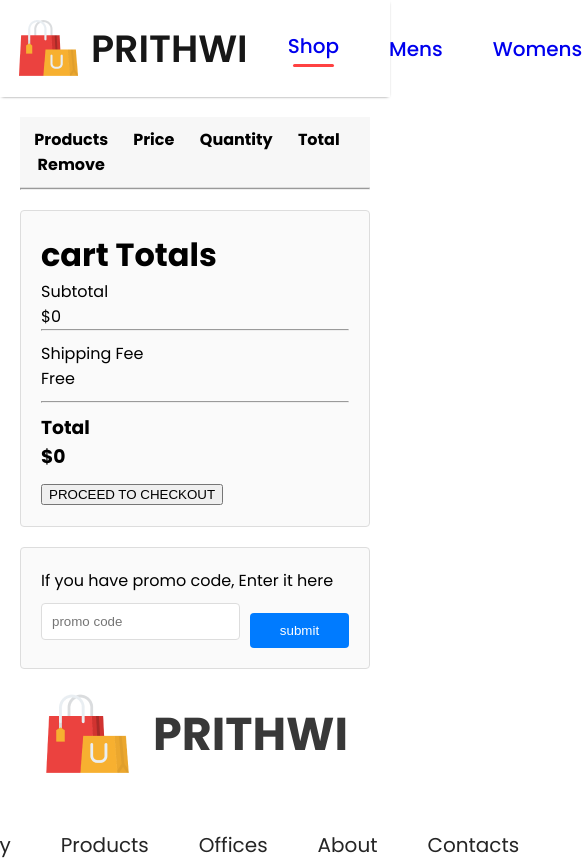
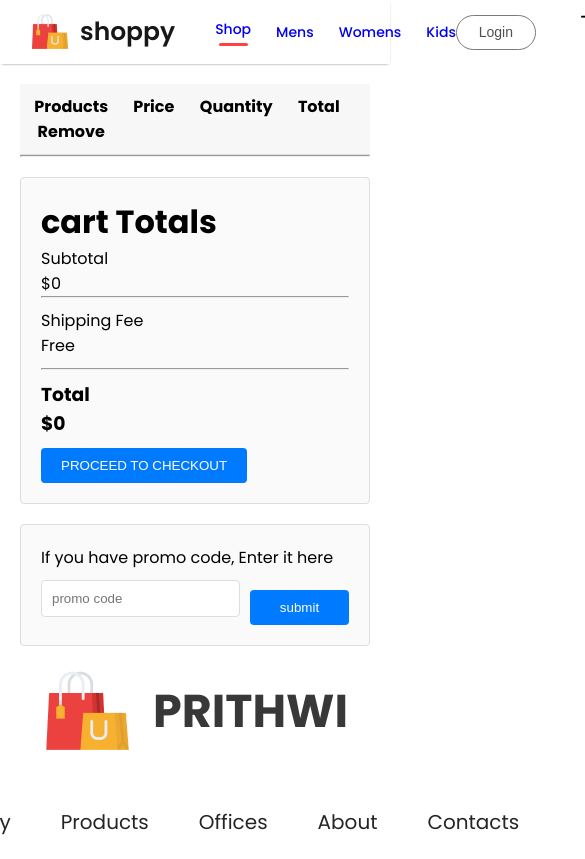
Before and after one commit to theprithwisingh/Frontend-E-commerce-online-store-Full-Stack-web-Applicati, a React (Vite) app: page /cart in a window 390 px wide. Shown: the top 859 px of the page, 585 px wide, since content can reach past the window. Built offline with nearby package versions, Linux system fonts and the light colour scheme.

Commit message:
navbar modification

```diff
--- a/src/App.jsx
+++ b/src/App.jsx
@@ -15,7 +15,6 @@
     <div>
         <BrowserRouter>
         <Navbar/>
-
         <Routes>
             <Route path='/' element={<Shop/>}/>
             <Route path='/mens' element={<ShopCategory banner={men_banner} category="men"/>}/>
@@ -29,9 +28,7 @@
         </Routes>
         <Footer/>
         </BrowserRouter>
-
     </div>
   )
 }
-
 export default App;
--- a/src/Components/CartItems/CartItems.css
+++ b/src/Components/CartItems/CartItems.css
@@ -236,6 +236,15 @@
   .cartitems-total-item h3 {
     margin: 0;
   }
+  #btn{
+    padding: 10px 20px;
+    border: none;
+    background-color: #007bff;
+    color: #fff;
+    cursor: pointer;
+    border-radius: 4px;
+    transition: background-color 0.3s ease;
+  }
 
   .cartitems-promocode {
     padding: 20px;
@@ -290,6 +299,8 @@
 
     .cartitems-promobox button {
       margin-top: 10px;
+
+
     }
   }
 
--- a/src/Components/CartItems/CartItems.jsx
+++ b/src/Components/CartItems/CartItems.jsx
@@ -18,7 +18,7 @@
         <hr />
         {all_products.map((e)=>{
             if(cartItems[e.id]>0){
-            return <div key={e}>
+            return <div key={e.id}>
             <div className="cartitems-format">
                 <img src={e.image} alt="" className='carticon-product-icon'/>
                 <p>{e.name}</p>
@@ -50,13 +50,13 @@
                 <h3>${getTotalCartAmount()}</h3>
              </div>
           </div>
-          <button>PROCEED TO CHECKOUT</button>
+          <button id='btn'>PROCEED TO CHECKOUT</button>
          </div>
          <div className='cartitems-promocode'>
           <p>If you have  promo code, Enter it here</p>
           <div className='cartitems-promobox'>
              <input type="text" placeholder='promo code'/>
-             <button>submit</button>
+             <button >submit</button>
           </div>
          </div>
         </div>
--- a/src/Components/Footer/Footer.jsx
+++ b/src/Components/Footer/Footer.jsx
@@ -40,5 +40,4 @@
       </div>
   )
 }
-
 export default Footer;
--- a/src/Components/Navbar/Navbar.css
+++ b/src/Components/Navbar/Navbar.css
@@ -76,3 +76,72 @@
     background: red;
     color: white;
 }
+.nav_dropdown{
+    display: none;
+}
+@media(max-width:1280px){
+    .navbar{
+        padding:12px 50px;
+    }
+    .nav-logo img{
+        width:40px;
+    }
+    .nav-logo p{
+        font-size: 25px;
+    }
+    .nav-menu{
+        gap: 30px;
+        font-size: 16px;
+    }
+    .nav-login-cart button{
+        width:120px;
+        height:45px;
+        font-size:16px;
+    }
+    .nav-cart-count{
+        margin-left:-40px;
+        font-size:12px;
+    }
+}
+@media (max-width:1024px) {
+    .navbar{
+        padding:12px 30px;
+    }
+    .nav-menu{
+      gap: 25px;
+      font-size: 14px;
+    }
+    .nav-login-cart button{
+        width: 80px;
+        height: 35px;
+        font-size: 14px;
+    }
+
+    .nav-login-cart img{
+        width:30px;
+    }
+    .nav-cart-count{
+        width: 18px;
+        height: 18px;
+    }
+}
+@media (max-width){
+    .navbar{
+        padding: 10px 0px;
+    }
+    .nav-dropdown{
+        display: block;
+        width:30px;
+        rotate:-90deg;
+        transition: 0.5s;
+    }
+    .nav-menu{
+        display: flex;
+        height: 80px;
+        width: 100%;
+        position:absolute;
+        background-color: white;
+        justify-content: center;
+        top: 50px;
+    }
+}
--- a/src/Components/Navbar/Navbar.jsx
+++ b/src/Components/Navbar/Navbar.jsx
@@ -1,20 +1,29 @@
-import React, { useContext, useState } from 'react'
+import React, { useContext, useRef, useState } from 'react'
 import { Link } from 'react-router-dom';
 import './Navbar.css'
 import logo from '../Assets/logo.png'
 import cart_icon from '../Assets/cart_icon.png'
+import nav_dropdown from '../Assets/nav-dropdown.png'
 import { ShopContext } from '../../Context/ShopContext';
+
 function Navbar() {
   const [menu, setMenu]  =useState("shop");
   const {getTotalCartItems} =useContext(ShopContext);
+  const menuRef = useRef()
+
+  const dropdown_toggle =(e)=>{
+     menuRef.current.classList.toggle('nav-menu-visible');
+     e.target.classList.toggle('open');
+  }
   // hr tag
   return (
     <div className='navbar'>
        <div className='nav-logo'>
          <img src={logo} alt="" />
-         <p>PRITHWI</p>
+         <p>shoppy</p>
        </div>
-       <ul className='nav-menu'>
+       <img className='nav_dropdown' onClick={dropdown_toggle} src={nav_dropdown} alt="" />
+       <ul ref={menuRef} className='nav-menu'>
          <li onClick={()=>{setMenu("shop")}}><Link to='/' style={{ textDecoration: 'none' }}>Shop</Link>{menu==="shop"?<hr/>:<></>}</li>
          <li onClick={()=>{setMenu("mens")}}><Link to='/mens' style={{ textDecoration: 'none' }}>Mens</Link>{menu==="mens"?<hr/>:<></>}</li>
          <li onClick={()=>{setMenu("womens")}}><Link to='/womens' style={{ textDecoration: 'none' }}>Womens</Link>{menu==="womens"?<hr/>:<></>}</li>
--- a/src/Context/ShopContext.jsx
+++ b/src/Context/ShopContext.jsx
@@ -33,16 +33,19 @@
         return totalAmount;
     }
 
+
     const getTotalCartItems=()=>{
         let totalItem = 0;
         for(const item in CartItems)
         {
+            console.log(item);
             if(cartItems[item]>0){
                 totalItem+=cartItems[item];
             }
         }
         return totalItem;
     }
+
     const contextValue = {all_products,cartItems,removeFromCart,addToCart,getTotalCartAmount,getTotalCartItems};
     return (
         <ShopContext.Provider value={contextValue}>
--- a/src/Pages/Shop.jsx
+++ b/src/Pages/Shop.jsx
@@ -15,7 +15,6 @@
       <Offers/>
       <NewCollections/>
       <NewsLetter/>
-
     </div>
   )
 }
--- a/src/Pages/ShopCategory.jsx
+++ b/src/Pages/ShopCategory.jsx
@@ -56,9 +56,9 @@
         </div>
       </div>
       <div className='shopcategory-products'>
-        {filteredProducts.map((item, i) => (
+        {filteredProducts.map((item) => (
           <Item
-            key={i}
+            key={item.id}
             id={item.id}
             name={item.name}
             image={item.image}
```
Also changed, not shown: src/Components/Assets/nav-dropdown.png (added).
